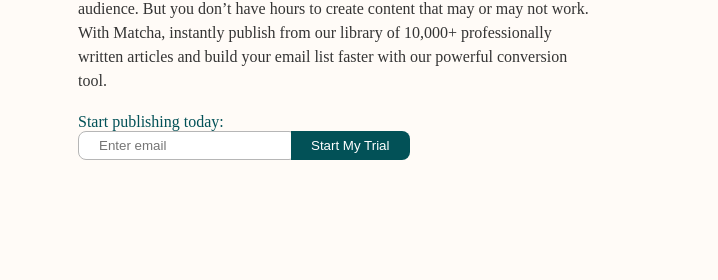
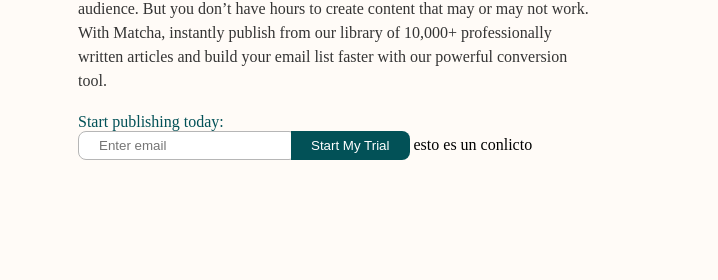
Before and after one commit to Tcp93001/matcha_cuarta_clase, a plain HTML site: page index.html in a window 1280 px wide. Shown: the part 1697-1977 px from the top of the page, 562-1280 px from the left. Drawn offline with nearby package versions, Linux system fonts and the light colour scheme.

Commit message:
provocar un conflicto desde quinta-clase

```diff
--- a/index.html
+++ b/index.html
@@ -80,6 +80,7 @@
           <div>
             <input type="text" placeholder="Enter email" />
             <button>Start My Trial</button>
+            <a>esto es un conlicto</a>
           </div>
         </form>
       </article>
```
